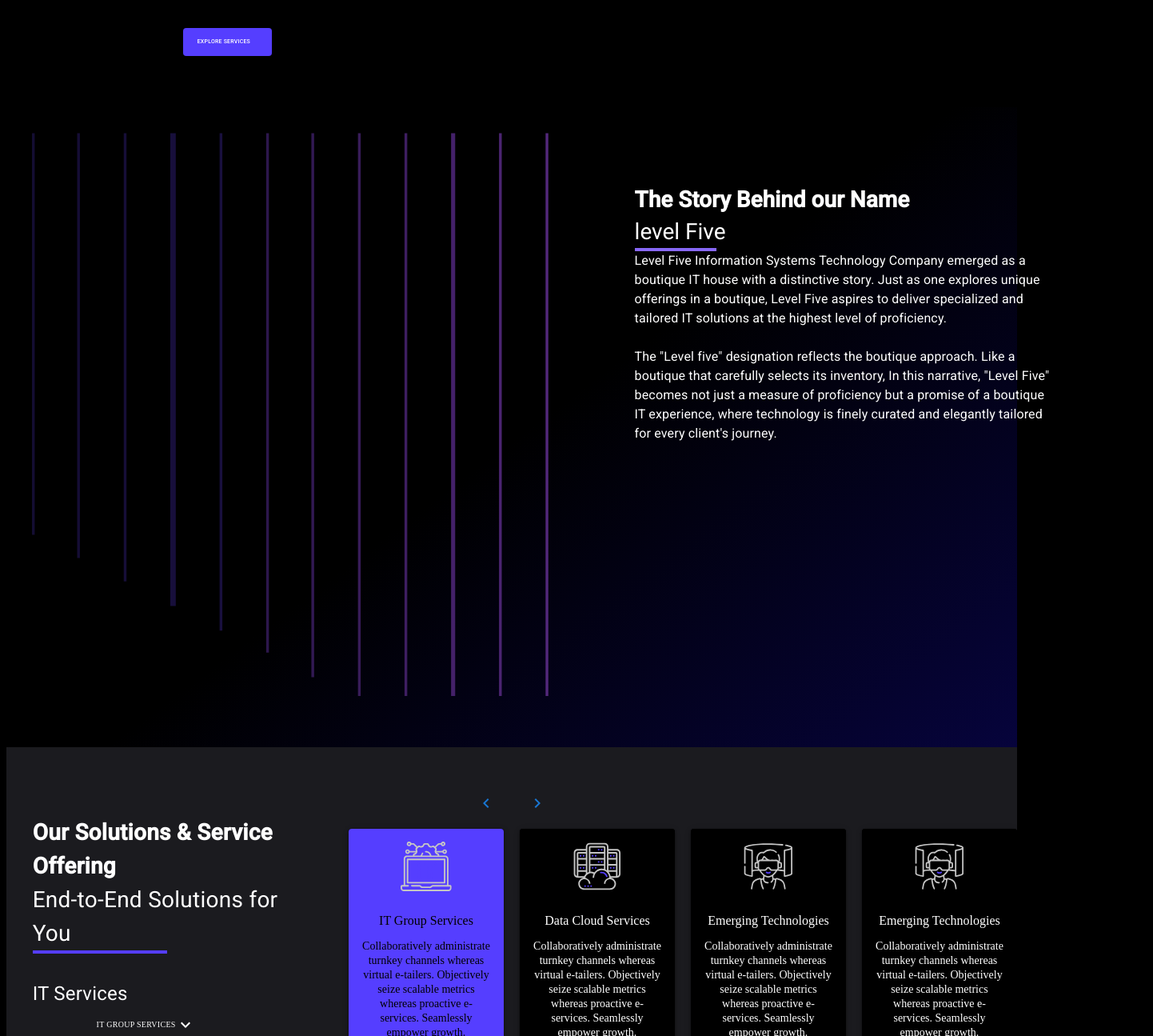
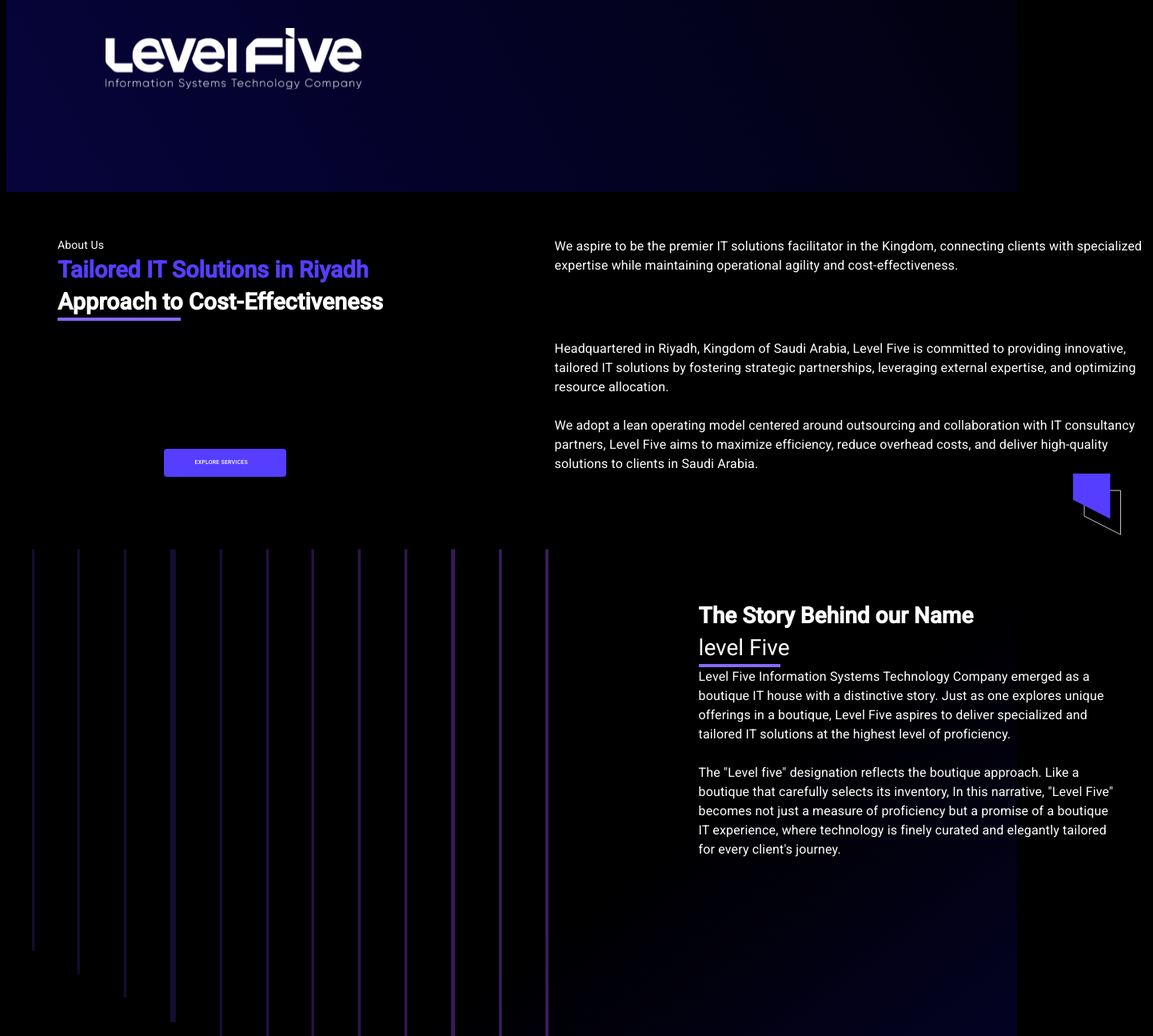
Before and after one commit to professor2203/front-end--level-five-, a Next.js app: page / in a window 1280 px wide. Shown: the part 1300-2595 px from the top of the page at 80% size, 1442 px wide, since content can reach past the window. Built offline with nearby package versions, Linux system fonts and the light colour scheme; a web font is replaced by a local one.

Commit message:
update all screen

```diff
--- a/src/components/Design.jsx
+++ b/src/components/Design.jsx
@@ -183,7 +183,7 @@
   xmlns="http://www.w3.org/2000/svg"
   viewBox="0 0 650 900"
   fill="none"
-  style={{ width: "80%", height: "80%", maxWidth: "100%" }}
+  style={{ width: "100%", height: "100%", maxWidth: "100%" }}
 >
   <g clipPath="url(#clip0_124_680)">
     {ballData.map((ball) => (
--- a/src/components/Footer.jsx
+++ b/src/components/Footer.jsx
@@ -1,48 +1,29 @@
-import { Grid, Typography, Link, Box } from '@mui/material';
-import React, { useState, useEffect } from 'react';
+import React from 'react';
+import { Box, Typography, Link, Grid, useMediaQuery } from '@mui/material';
+import { useTheme } from '@mui/material/styles';
 
-export default function Footer() {
-  const [loading, setLoading] = useState(true);
-
-  useEffect(() => {
-    // Simulate loading delay
-    const timer = setTimeout(() => {
-      setLoading(false);
-    }, 2000);
-
-    // Clear timeout on unmount or when loading is finished
-    return () => clearTimeout(timer);
-  }, []);
-
-  // Render null if loading is true
-  if (loading) {
-    return null;
-  }
+export default function CustomFooter() {
+  const theme = useTheme();
+  const isSm = useMediaQuery(theme.breakpoints.down('sm'));
 
   return (
-    <div style={{width:"",
-      background: 'linear-gradient(143deg, rgba(0,0,0,1) 0%, rgba(1,1,12,1) 0%, rgba(7,4,66,0.9051995798319328) 33%, rgba(0,0,0,1) 45%, rgba(7,4,66,0.9051995798319328) 73%)'}}>
-
-     <Grid container spacing={3} sx={{ borderTop: '0.5px solid #ffffff', paddingTop: '2vh', paddingBottom: '2vh' }}>
+    <Box
+      sx={{
+        width: '100%',
+        background: 'linear-gradient(143deg, rgba(0,0,0,1) 0%, rgba(1,1,12,1) 0%, rgba(7,4,66,0.9051995798319328) 33%, rgba(0,0,0,1) 45%, rgba(7,4,66,0.9051995798319328) 73%)',
+        borderTop: '0.5px solid #ffffff',
+        paddingTop: '2vh',
+        paddingBottom: '2vh',
+      }}
+    >
+      <Grid container spacing={3}>
         <Grid item xs={12} sm={6} md={4}>
-      <Box
-  display="flex"
-  alignItems={{ xs: 'center', sm: 'flex-end' }}
->
-  <img
-    src="./thumbnail_Master_logo_white 2.svg"
-    alt=""
-    style={{
-      maxHeight: { xs: '4vh', sm: '8vh' }, // Adjust based on screen size
-      maxWidth: '30%', // Ensure image doesn't exceed container width
-      width: 'auto', // Maintain aspect ratio
-      height: 'auto', // Maintain aspect ratio
-    }}
-  />
+          <Box display="flex" justifyContent={isSm ? 'start' : 'flex-start'} alignItems="center">
+            <img src="./thumbnail_Master_logo_white 2.svg" alt="Logo" style={{ maxWidth: '50%', height: 'auto' }} />
           </Box>
         </Grid>
         <Grid item xs={12} sm={6} md={4}>
-        <Box display="flex" justifyContent={{ xs: 'center', sm: 'center' }} paddingTop={{ xs: '2vh', sm: 0 }}>
+          <Box display="flex" justifyContent="center" alignItems="center" paddingTop={{ xs: '2vh', sm: 0 }}>
             <Typography variant="body1" style={{ color: "#fff", marginRight: '1rem' }}>
               <Link href="/support" color="inherit" underline="none">Support</Link>
             </Typography>
@@ -55,13 +36,13 @@
           </Box>
         </Grid>
         <Grid item xs={12} sm={6} md={4}>
-        <Box display="flex" justifyContent={{ xs: 'end', sm: 'flex-end' }} paddingTop={{ xs: '2vh', sm: 0 }}>
-          <Typography    sx={{ color: "#fff" }}>
+          <Box display="flex" justifyContent="center" alignItems="center" paddingTop={{ xs: '2vh', sm: 0 }}>
+            <Typography style={{ color: "#fff" }}>
               © 2020 UXTheme, All
             </Typography>
           </Box>
         </Grid>
       </Grid>
-  </div>
+    </Box>
   );
 }
--- a/src/components/Header.jsx
+++ b/src/components/Header.jsx
@@ -44,15 +44,15 @@
           </Grid>
           {/* Right Grid Item */}
           <Grid item xs={6} md={6}>
-            <Box sx={{ paddingLeft: '40%', paddingTop: { xs: "5vh", md: "10vh" }, width: { xs: "28vh", md: "70vh" } }}>
+            <Box sx={{ paddingLeft: '%', paddingTop: { xs: "5vh", md: "10vh" }, width: { xs: "28vh", md: "105vh" } }}>
               <Design />
-              asim
+
             </Box>
           </Grid>
           {/* Bottom Grid Item */}
           <Grid item xs={12}>
 
-          <img src="./thumbnail_Master_logo_white 2 (1).svg" alt="" style={{ paddingLeft: isSmallScreen ? "15.5vh" : "4.5vh", width: isSmallScreen ? "30vh" : "15vh" }} />
+          <img src="./thumbnail_Master_logo_white 2 (1).svg" alt="" style={{ paddingBottom: isSmallScreen ? "15.5vh" : "10.5vh",  paddingLeft: isSmallScreen ? "15.5vh" : "4.5vh", width: isSmallScreen ? "40vh" : "15vh" }} />
 
 
           </Grid>
--- a/src/components/Itsolution.jsx
+++ b/src/components/Itsolution.jsx
@@ -5,16 +5,17 @@
 export default function Itsolution() {
   return (
     <div style={{ backgroundColor: "#000" }}>
+      <br />
+      <br />
+      <br />
+      <br />
       <Container>
-        <br />
-        <br />
-        <br />
-        <br />
+
         <Grid container spacing={2} sx={{paddingBottom:"0vh"}}>
 
           <Grid container spacing={2} sx={{paddingLeft:"5vh"}}>
-            <Grid item xs={12} md={6}>
-              <Box padding={{ xs: "vh ", md: "10vh" }}>
+            <Grid item xs={12} md={6} sx={{paddingBottom:"0vh"}}>
+              <Box paddingLeft={{ xs: "vh ", md: "5vh" }}>
               <Typography
   sx={{
     color: "#fff",
@@ -49,8 +50,8 @@
                  </Typography>
                  <Box sx={{ borderBottom:"0.5vh solid #8868F9" ,maxWidth:{xs:"34vw",md:"12vw"} }} />
                  <Box sx={{
-  paddingTop: { xs: "vh", sm: "3vh", md: "25vh" },
-  paddingLeft: { xs: "25vh", sm: "vh", md: "6vh" },
+  paddingTop: { xs: "vh", sm: "3vh", md: "20vh" },
+  paddingLeft: { xs: "25vh", sm: "vh", md: "8vh" },
 paddingRight:  { xs: "vh", sm: "vh"}
 
 }}>
@@ -80,7 +81,7 @@
             </Grid>
             <Grid item xs={12} md={6}>
 
-              <Box sx={{ paddingLeft: { xs: "0", md: "10vh" } ,width: { xs: "45vh", md: "93.5vh" }}}>
+              <Box sx={{ paddingLeft: { xs: "0", md: "20vh" } ,width: { xs: "45vh", md: "93.5vh" }}}>
                 <Typography sx={{ color:"#fff" }}>
                   We aspire to be the premier IT solutions facilitator in the Kingdom, connecting clients with specialized expertise while maintaining operational agility and cost-effectiveness.
                 </Typography>
@@ -99,14 +100,7 @@
           </Grid>
         </Grid>
 
-        <Grid container spacing={2} sx={{paddingLeft:"5vh"}}>
-          <Grid item xs={12} md={6}>
 
-          </Grid>
-          <Grid item xs={12} md={6}>
-
-          </Grid>
-        </Grid>
       </Container>
     </div>
   );
--- a/src/components/Layout.jsx
+++ b/src/components/Layout.jsx
@@ -27,7 +27,7 @@
 
         <main>{children}</main>
       )}
-      <Footer />
+      <Footer/>
     </div>
   );
 };
--- a/src/components/ResponsiveCard.jsx
+++ b/src/components/ResponsiveCard.jsx
@@ -65,7 +65,7 @@
 
   return (
     <>
-      <div style={{ backgroundColor: "#1B1B1F", minHeight: "50vh", minWidth: "57.5vh" }}>
+      <div style={{ backgroundColor: "#1B1B1F", minHeight: "85vh", minWidth: "100%" }}>
         <Box sx={{}}>
           <Typography sx={{}}></Typography>
         </Box>
@@ -171,10 +171,10 @@
                         alt=""
                         style={{ width: "8vh", paddingBottom: "3vh" }}
                       />
-                      <Typography gutterBottom variant="" component="div" sx={{ fontSize: { xs: "1vh", md: "" }, color: activeStep === index ? 'black' : '#ffff', paddingBottom: "1vh", fontSize: "bold" }}>
+                      <Typography gutterBottom variant="" component="div" sx={{ fontSize: { xs: "vh", md: "2vh" }, color: activeStep === index ? 'black' : '#ffff', paddingBottom: "1vh", fontSize: "" }}>
                         {image.label}
                       </Typography>
-                      <Typography variant="" color="text.secondary" sx={{ color: activeStep === index ? 'black' : ' #ffff', fontSize: { xs: ".5vh", md: "" }, }}>
+                      <Typography variant="" color="text.secondary" sx={{ color: activeStep === index ? 'black' : ' #ffff', fontSize: { xs: "1.5vh", md: "2vh" }, }}>
                         {image.description}
                       </Typography>
                     </CardContent>
--- a/src/components/Story.jsx
+++ b/src/components/Story.jsx
@@ -5,19 +5,19 @@
 
 export default function Story() {
   return (
-    <div style={{minHeight:"100vh",minWidth:"57.2vh",
+    <div style={{minHeight:"130vh",minWidth:"100%",
       background: 'linear-gradient(143deg, rgba(0,0,0,1) 12%, rgba(0,0,0,1) 51%, rgba(7,4,66,0.9051995798319328) 100%)   ',   }}>
     <Container>
-      <Grid container spacing={2} sx={{maxHeight:"20vh"}}>
+      <Grid container spacing={2} sx={{maxHeight:"20vh" ,paddingTop:"0vh"}}>
         <Grid item xs={12} md={6}></Grid>
         <Grid container spacing={2} sx={{ paddingTop: { xs: "0", md: "vh" } }}>
           <Grid item xs={12} md={6}>
-            <Box sx={{ paddingLeft: { xs: "6vh", md: "vh" },height: { xs: "30vh", md: "vh" },paddingRight: { xs: "", md: "vh" } }}>
+            <Box sx={{ paddingLeft: { xs: "6vh", md: "vh" },height: { xs: "30vh", md: "vh" },paddingRight: { xs: "", md: "0vh" } }}>
               <Design2 />
             </Box>
           </Grid>
           <Grid item xs={12} md={6}>
-          <Box sx={{paddingLeft:{xs:"",md:"10vh"},width:{xs:"50vh",md:"90vh"} }}>
+          <Box sx={{paddingLeft:{xs:"",md:"20vh"},width:{xs:"50vh",md:"90vh"} }}>
             <Box sx={{ paddingLeft: { xs: "6vh", md: "25vh" }, paddingTop: { xs: "8vh", md: "10vh" }, textAlign: "left" }}>
               <Typography
                 sx={{
@@ -36,7 +36,7 @@
               </Typography>
               <Box sx={{ borderBottom: "0.5vh solid #8868F9",   maxWidth: { xs: "18vw", sm: "12vw", md: "10vw", lg: "8vw" }, }} />
             </Box>
-            <Box sx={{ paddingLeft: { xs: "6vh", md: "25vh" } }}>
+            <Box sx={{ paddingLeft: { xs: "6vh", md: "25vh" } }} style={{fontWeight: ""}}>
               <Typography sx={{ color:"#fff" }}>
                 Level Five Information Systems Technology Company emerged as a boutique IT house with a distinctive story. Just as one explores unique offerings in a boutique, Level Five aspires to deliver specialized and tailored IT solutions at the highest level of proficiency.
                 <br /><br />
@@ -48,6 +48,7 @@
         </Grid>
       </Grid>
     </Container>
+
     </div>
   );
 }
```
Lines whose indentation alone changed are shown as unchanged.
